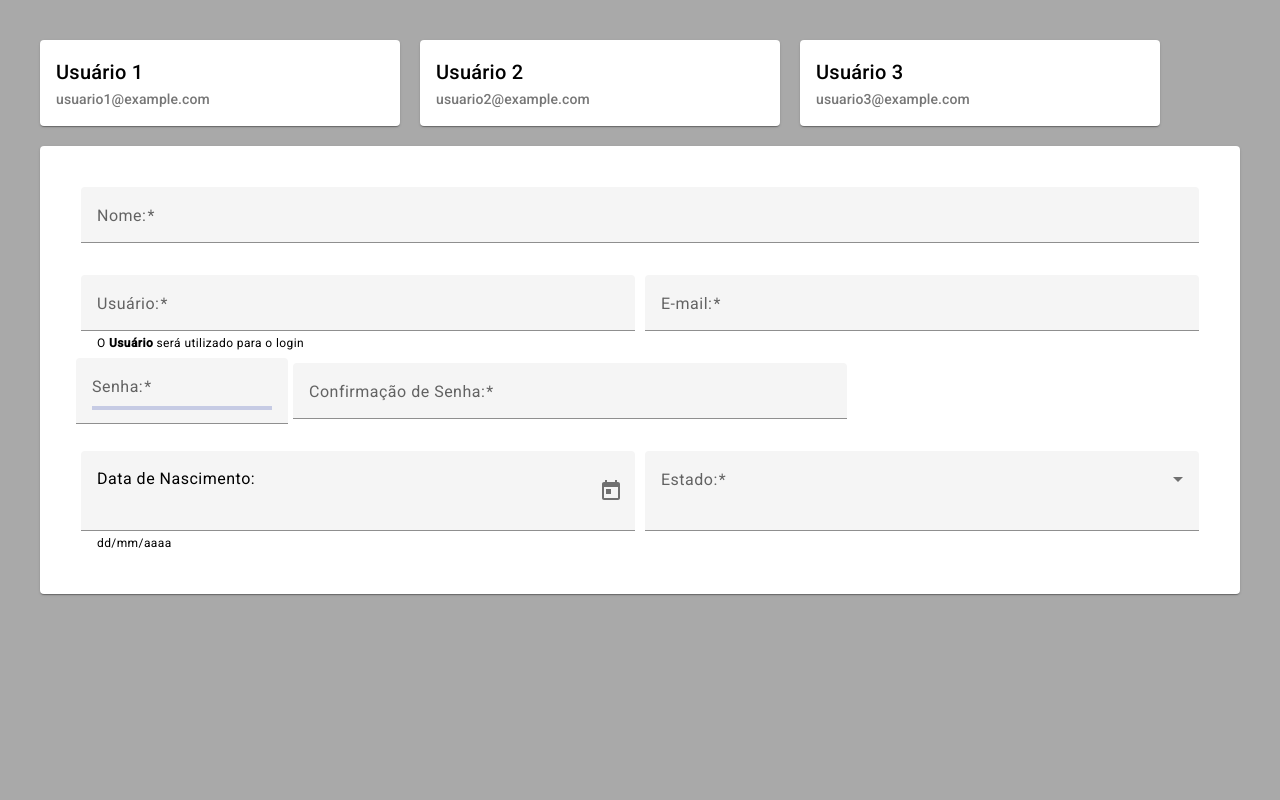
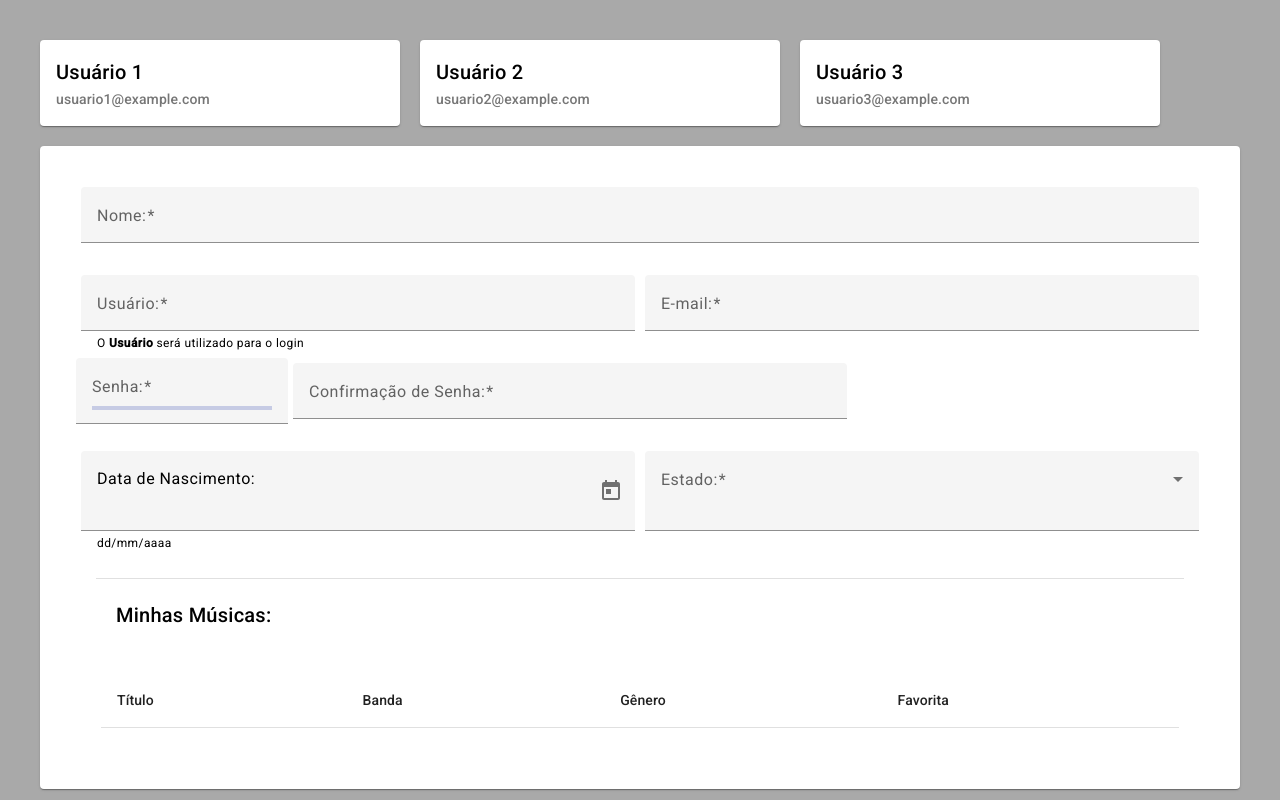
Before and after one commit to heberGustavo/cadastros-usuarios, an Angular app: page / in a window 1280 px wide. Built offline with nearby package versions, Linux system fonts and the light colour scheme.

Commit message:
Criação da Estrutura da Tabela de Músicas

```diff
--- a/src/app/components/user-form/user-form.component.html
+++ b/src/app/components/user-form/user-form.component.html
@@ -4,94 +4,65 @@
             <div class="user-form__row">
                 <mat-form-field class="user-form__item user-form__item-100">
                     <mat-label>Nome:</mat-label>
-                    <input
-                        type="text"
-                        name="nome"
-                        matInput
-                        [(ngModel)]="userSelected.name"
-                        required
-                    />
+                    <input type="text" name="nome" matInput [(ngModel)]="userSelected.name" required />
                     <mat-error>O <strong>Nome</strong> é obrigatório</mat-error>
                 </mat-form-field>
             </div>
             <div class="user-form__row">
                 <mat-form-field class="user-form__item user-form__item-50">
                     <mat-label>Usuário:</mat-label>
-                    <input
-                        type="text"
-                        name="usuario"
-                        matInput
-                        #usernameControl="ngModel"
-                        [(ngModel)]="userSelected.username"
-                        [ngModelOptions]="{ updateOn: 'blur' }"
-                        [appCredentialsValidator]="'username'"
-                        required
-                    />
+                    <input type="text" name="usuario" matInput #usernameControl="ngModel"
+                        [(ngModel)]="userSelected.username" [ngModelOptions]="{ updateOn: 'blur' }"
+                        [appCredentialsValidator]="'username'" required />
                     <mat-hint>O <strong>Usuário</strong> será utilizado para o login</mat-hint>
-                    <mat-error *ngIf="usernameControl.hasError('required')">O <strong>Usuário</strong> é obrigatório</mat-error>
-                    <mat-error *ngIf="usernameControl.hasError('invalidUsername') && !usernameControl.hasError('required')">Este <strong>Usuário</strong> já está sendo utilizado.</mat-error>
+                    <mat-error *ngIf="usernameControl.hasError('required')">O <strong>Usuário</strong> é
+                        obrigatório</mat-error>
+                    <mat-error
+                        *ngIf="usernameControl.hasError('invalidUsername') && !usernameControl.hasError('required')">Este
+                        <strong>Usuário</strong> já está sendo utilizado.</mat-error>
                 </mat-form-field>
                 <mat-form-field class="user-form__item user-form__item-50">
                     <mat-label>E-mail:</mat-label>
-                    <input
-                        type="email"
-                        name="email"
-                        matInput
-                        #emailControl="ngModel"
-                        [(ngModel)]="userSelected.email"
-                        [ngModelOptions]="{ updateOn: 'blur' }"
-                        [appCredentialsValidator]="'email'"
-                        appEmailPatternValidator
-                        required
-                    />
-                    <mat-error *ngIf="emailControl.hasError('required')">O <strong>E-mail</strong> é obrigatório</mat-error>
-                    <mat-error *ngIf="emailControl.hasError('invalidEmailPattern') && !emailControl.hasError('required')">O <strong>E-mail</strong> é inválido</mat-error>
-                    <mat-error *ngIf="emailControl.hasError('invalidEmail') && !emailControl.hasError('required')">Este <strong>E-mail</strong> já está sendo utilizado.</mat-error>
+                    <input type="email" name="email" matInput #emailControl="ngModel" [(ngModel)]="userSelected.email"
+                        [ngModelOptions]="{ updateOn: 'blur' }" [appCredentialsValidator]="'email'"
+                        appEmailPatternValidator required />
+                    <mat-error *ngIf="emailControl.hasError('required')">O <strong>E-mail</strong> é
+                        obrigatório</mat-error>
+                    <mat-error
+                        *ngIf="emailControl.hasError('invalidEmailPattern') && !emailControl.hasError('required')">O
+                        <strong>E-mail</strong> é inválido</mat-error>
+                    <mat-error *ngIf="emailControl.hasError('invalidEmail') && !emailControl.hasError('required')">Este
+                        <strong>E-mail</strong> já está sendo utilizado.</mat-error>
                 </mat-form-field>
             </div>
             <div class="user-form__row">
                 <mat-form-field>
                     <mat-label>Senha:</mat-label>
-                    <input
-                        type="text"
-                        name="senha"
-                        matInput
-                        #passwordControl="ngModel"
-                        [(ngModel)]="userSelected.password"
-                        (ngModelChange)="onPasswordChange($event)"
-                        appPasswordStrengthValidator
-                        required
-                    />
+                    <input type="text" name="senha" matInput #passwordControl="ngModel"
+                        [(ngModel)]="userSelected.password" (ngModelChange)="onPasswordChange($event)"
+                        appPasswordStrengthValidator required />
                     <mat-error *ngIf="passwordControl.hasError('required')">
                         A <strong>Senha</strong> é obrigatória
                     </mat-error>
-                    <mat-error *ngIf="passwordControl.hasError('invalidPasswordStrengthValidator') && !passwordControl.hasError('required')">
+                    <mat-error
+                        *ngIf="passwordControl.hasError('invalidPasswordStrengthValidator') && !passwordControl.hasError('required')">
                         Digite uma senha <strong>mais forte</strong>
                     </mat-error>
-                    <mat-progress-bar
-                        [ngClass]="{
+                    <mat-progress-bar [ngClass]="{
                             'weak-password': passwordStrengthValue <= 30,
                             'medium-password': passwordStrengthValue === 60,
                             'strong-password': passwordStrengthValue === 100,
-                        }"
-                        [value]="passwordStrengthValue"
-                    ></mat-progress-bar>
+                        }" [value]="passwordStrengthValue"></mat-progress-bar>
                 </mat-form-field>
                 <mat-form-field class="user-form__item user-form__item-50">
                     <mat-label>Confirmação de Senha:</mat-label>
-                    <input
-                        autocomplete="one-time-code"
-                        type="text"
-                        name="confirmacaoSenha"
-                        matInput
-                        ngModel
-                        #passwordConfirmationControl="ngModel"
-                        required
-                    />
+                    <input autocomplete="one-time-code" type="text" name="confirmacaoSenha" matInput ngModel
+                        #passwordConfirmationControl="ngModel" required />
                     <mat-error *ngIf="passwordConfirmationControl.hasError('required')">
                         A <strong>Confirmação de Senha</strong> é obrigatória
                     </mat-error>
-                    <mat-error *ngIf="passwordConfirmationControl.hasError('invalidPasswordConfirmation') && !passwordConfirmationControl.hasError('required')">
+                    <mat-error
+                        *ngIf="passwordConfirmationControl.hasError('invalidPasswordConfirmation') && !passwordConfirmationControl.hasError('required')">
                         As <strong>Senhas</strong> estão incorretas
                     </mat-error>
                 </mat-form-field>
@@ -99,17 +70,8 @@
             <div class="user-form__row">
                 <mat-form-field class="user-form__item user-form__item-50">
                     <label>Data de Nascimento:</label>
-                    <input
-                        name="dataNascimento"
-                        matInput
-                        [matDatepicker]="picker"
-                        [min]="minDate"
-                        [max]="maxDate"
-                        [ngModel]="dateValue"
-                        (dateChange)="onDateChange($event)"
-                        readonly
-                        required
-                    />
+                    <input name="dataNascimento" matInput [matDatepicker]="picker" [min]="minDate" [max]="maxDate"
+                        [ngModel]="dateValue" (dateChange)="onDateChange($event)" readonly required />
                     <mat-datepicker-toggle matIconSuffix [for]="picker"></mat-datepicker-toggle>
                     <mat-datepicker #picker>
                         <mat-datepicker-actions>
@@ -129,6 +91,38 @@
                     <mat-error>O <strong>Estado</strong> é obrigatório</mat-error>
                 </mat-form-field>
             </div>
+            <div class="user-form__row">
+                <div class="user-form__musics">
+                    <mat-divider></mat-divider>
+                    <div class="user-form__musics-title">
+                        <h2>Minhas Músicas:</h2>
+                    </div>
+                    <table mat-table [dataSource]="userSelected.musics" class="user-form__item user-form__item-100">
+                        <ng-container matColumnDef="title">
+                            <th mat-header-cell *matHeaderCellDef>Título</th>
+                            <td mat-cell *matCellDef="let element">{{ element.title }}</td>
+                        </ng-container>
+
+                        <ng-container matColumnDef="band">
+                            <th mat-header-cell *matHeaderCellDef>Banda</th>
+                            <td mat-cell *matCellDef="let element">{{ element.band }}</td>
+                        </ng-container>
+
+                         <ng-container matColumnDef="genre">
+                            <th mat-header-cell *matHeaderCellDef>Gênero</th>
+                            <td mat-cell *matCellDef="let element">{{ element.genre }}</td>
+                        </ng-container>
+
+                        <ng-container matColumnDef="favorite">
+                            <th mat-header-cell *matHeaderCellDef>Favorita</th>
+                            <td mat-cell *matCellDef="let element">{{ element.isFavorite }}</td>
+                        </ng-container>
+
+                        <tr mat-header-row *matHeaderRowDef="displayedColums"></tr>
+                        <tr mat-row *matRowDef="let row; columns: displayedColums"></tr>
+                    </table>
+                </div>
+            </div>
         </form>
     </mat-card-content>
 </mat-card>
--- a/src/app/components/user-form/user-form.component.scss
+++ b/src/app/components/user-form/user-form.component.scss
@@ -18,6 +18,15 @@
     &__item-100 {
         width: 100%;
     }
+
+    &__musics {
+        width: 100%;
+        padding: 20px;
+    }
+
+    &__musics-title{
+        padding: 20px;
+    }
 }
 
 .weak-password {
--- a/src/app/components/user-form/user-form.component.ts
+++ b/src/app/components/user-form/user-form.component.ts
@@ -17,6 +17,8 @@ export class UserFormComponent implements OnInit, OnChanges {
   minDate: Date | null = null;
   maxDate: Date | null = null;
   dateValue: Date | null = null;
+
+  displayedColums: string[] = ['title', 'band', 'genre', 'favorite'];
 
   @Input() genresList: GenresListResponse = [];
   @Input() statesList: BrasilianStateListResponse = [];
@@ -40,7 +42,7 @@ export class UserFormComponent implements OnInit, OnChanges {
   }
 
   onDateChange(event: MatDatepickerInputEvent<any, any>) {
-    if(!event.value) return;
+    if (!event.value) return;
 
     this.userSelected.birthDate = convertDateObjToPtBrDate(event.value);
   }
```
Also changed, not shown: src/app/angular-material.module.ts (+13 -6 lines).
